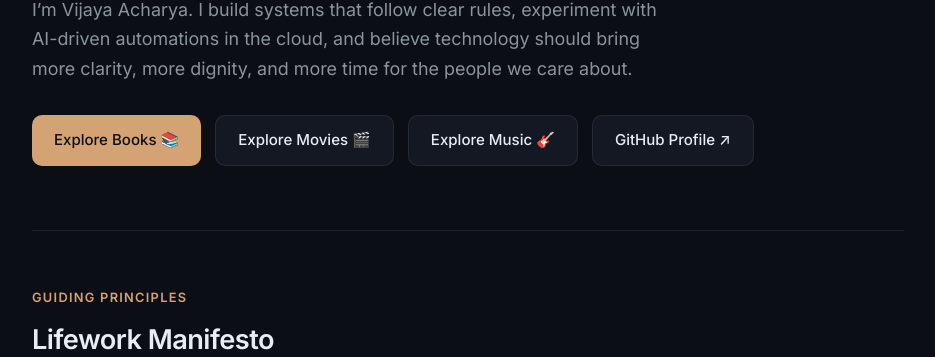
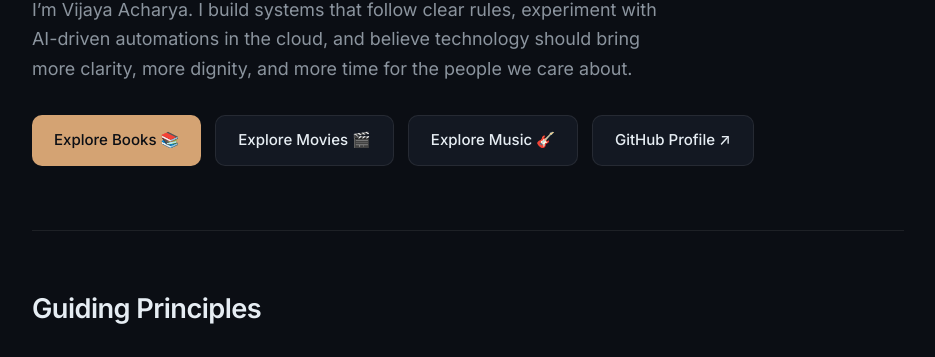
Before and after one commit to Jayahos/jayahos-hub, a plain HTML site: page index.html in a window 1280 px wide. Shown: the part 372-729 px from the top of the page, without its empty margins (172-1107 px from the left). Drawn offline with nearby package versions, Linux system fonts and the light colour scheme; a web font is replaced by a local one.

Commit message:
home: use Guiding Principles heading only

```diff
--- a/index.html
+++ b/index.html
@@ -307,8 +307,7 @@
       </section>
 
       <section id="manifesto">
-        <div class="section-label">Guiding Principles</div>
-        <h2 class="section-title">Lifework Manifesto</h2>
+        <h2 class="section-title">Guiding Principles</h2>
         <div class="manifesto-grid">
           <div class="card">
             <h3>Do No Harm</h3>
```
